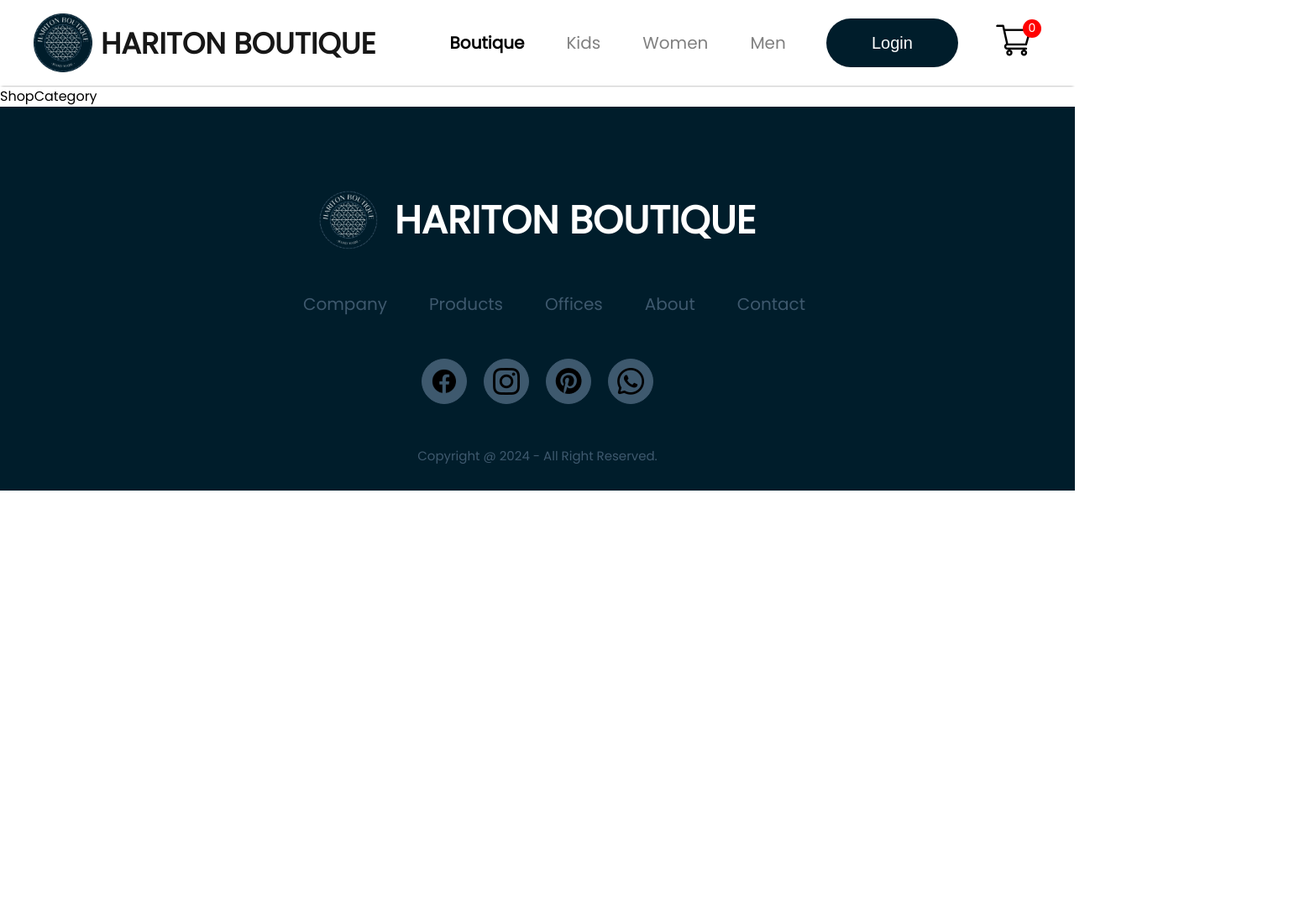
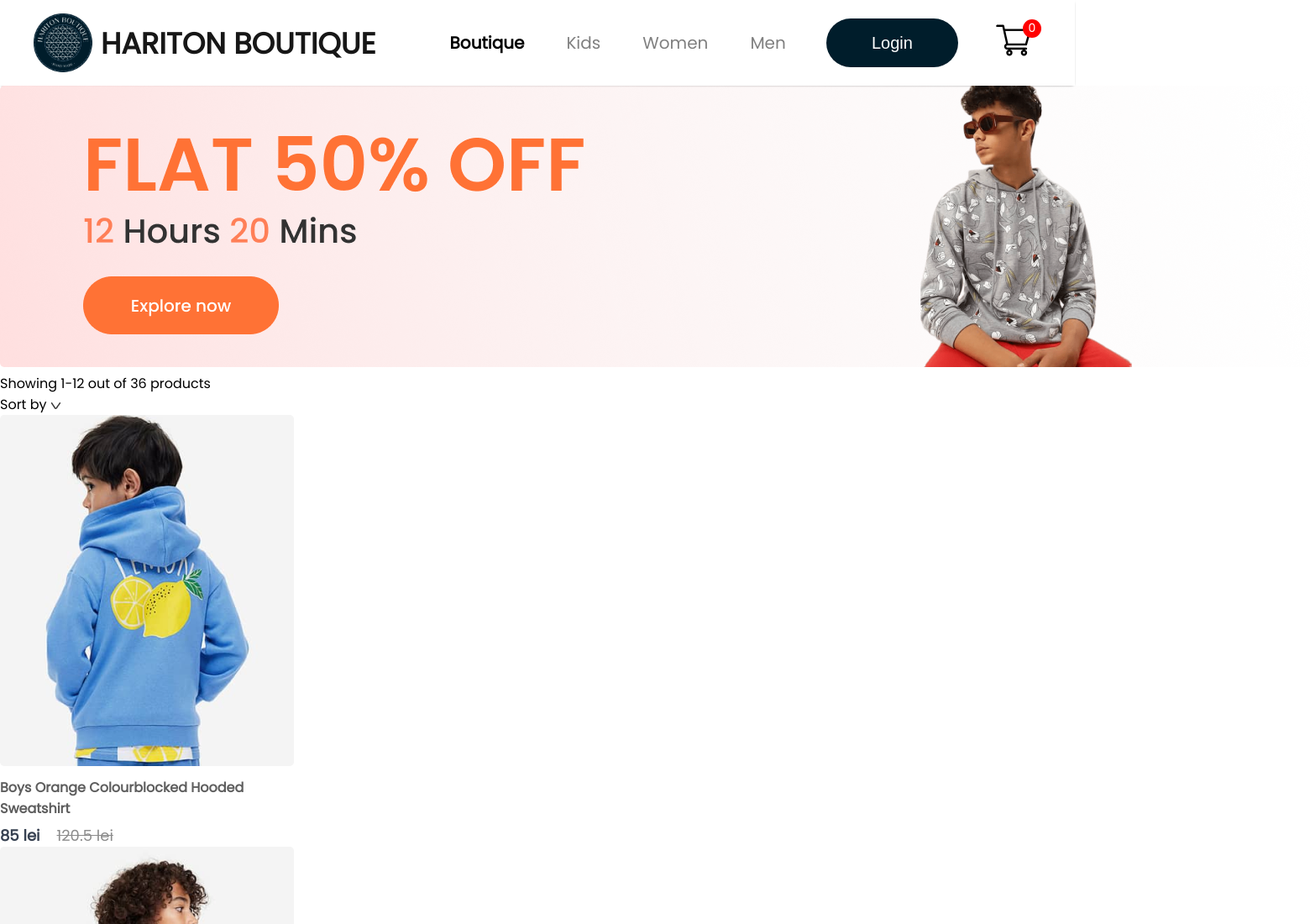
Before and after one commit to HaritonBogdan/E-commerce, a React (Create React App) app in the folder frondend/: page /kids in a window 1280 px wide. Shown: the top 1100 px of the page at 84% size, 1560 px wide, since content can reach past the window. Before the commit the page ends 800 px from the top, so only its background shows below. Built offline with nearby package versions, Linux system fonts and the light colour scheme.

Commit message:
useContext

```diff
--- a/frondend/src/App.js
+++ b/frondend/src/App.js
@@ -7,6 +7,9 @@
 import LoginSignup from "./Pages/LoginSignup";
 import Cart from "./Pages/Cart";
 import Footer from "./Components/Footer/Footer";
+import men_banner from "./Components/Assets/banner_mens.png";
+import women_banner from "./Components/Assets/banner_women.png";
+import kid_banner from "./Components/Assets/banner_kids.png";
 
 function App() {
   return (
@@ -15,9 +18,18 @@
         <Navbar />
         <Routes>
           <Route path="/" element={<Shop />} />
-          <Route path="/kids" element={<ShopCategory category="kids" />} />
-          <Route path="/womens" element={<ShopCategory category="womens" />} />
-          <Route path="/mens" element={<ShopCategory category="mens" />} />
+          <Route
+            path="/kids"
+            element={<ShopCategory banner={kid_banner} category="kid" />}
+          />
+          <Route
+            path="/womens"
+            element={<ShopCategory banner={women_banner} category="women" />}
+          />
+          <Route
+            path="/mens"
+            element={<ShopCategory banner={men_banner} category="men" />}
+          />
           <Route path="/product" element={<Product />}>
             <Route path=":productId" element={<Product />} />
           </Route>
--- /dev/null
+++ b/frondend/src/Context/ShopContext.jsx
@@ -0,0 +1,16 @@
+import React, { createContext } from "react";
+import all_product from "../Components/Assets/all_product";
+
+export const ShopContext = createContext(null);
+
+const ShopContextProvider = (props) => {
+  const contextValue = { all_product };
+
+  return (
+    <ShopContext.Provider value={contextValue}>
+      {props.children}
+    </ShopContext.Provider>
+  );
+};
+
+export default ShopContextProvider;
--- a/frondend/src/Pages/ShopCategory.jsx
+++ b/frondend/src/Pages/ShopCategory.jsx
@@ -1,7 +1,42 @@
-import React from "react";
+import React, { useContext } from "react";
+import classes from "./CSS/ShopCategory.module.css";
+import { ShopContext } from "../Context/ShopContext";
+import dropdown_icon from "../Components/Assets/dropdown_icon.png";
+import Item from "../Components/Item/Item";
 
-const ShopCategory = () => {
-  return <div>ShopCategory</div>;
+const ShopCategory = (props) => {
+  const { all_product } = useContext(ShopContext);
+  return (
+    <div className={classes["shop-category"]}>
+      <img src={props.banner} alt="banner" />
+      <div className={classes["shopcategory-indexSort"]}>
+        <p>
+          <span>Showing 1-12</span> out of 36 products
+        </p>
+        <div className={classes["shopcategory-sort"]}>
+          Sort by <img src={dropdown_icon} alt="dropdown_icon" />
+        </div>
+      </div>
+      <div className={classes["shopcategory-products"]}>
+        {all_product.map((item, i) => {
+          if (props.category === item.category) {
+            return (
+              <Item
+                key={i}
+                id={item.id}
+                name={item.name}
+                image={item.image}
+                new_price={item.new_price}
+                old_price={item.old_price}
+              />
+            );
+          } else {
+            return null;
+          }
+        })}
+      </div>
+    </div>
+  );
 };
 
 export default ShopCategory;
--- a/frondend/src/index.js
+++ b/frondend/src/index.js
@@ -1,13 +1,16 @@
-import React from 'react';
-import ReactDOM from 'react-dom/client';
-import './index.css';
-import App from './App';
-import reportWebVitals from './reportWebVitals';
+import React from "react";
+import ReactDOM from "react-dom/client";
+import "./index.css";
+import App from "./App";
+import reportWebVitals from "./reportWebVitals";
+import ShopContextProvider from "./Context/ShopContext";
 
-const root = ReactDOM.createRoot(document.getElementById('root'));
+const root = ReactDOM.createRoot(document.getElementById("root"));
 root.render(
   <React.StrictMode>
-    <App />
+    <ShopContextProvider>
+      <App />
+    </ShopContextProvider>
   </React.StrictMode>
 );
 
```
Also changed, not shown: frondend/src/Pages/CSS/ShopCategory.module.css (added).
